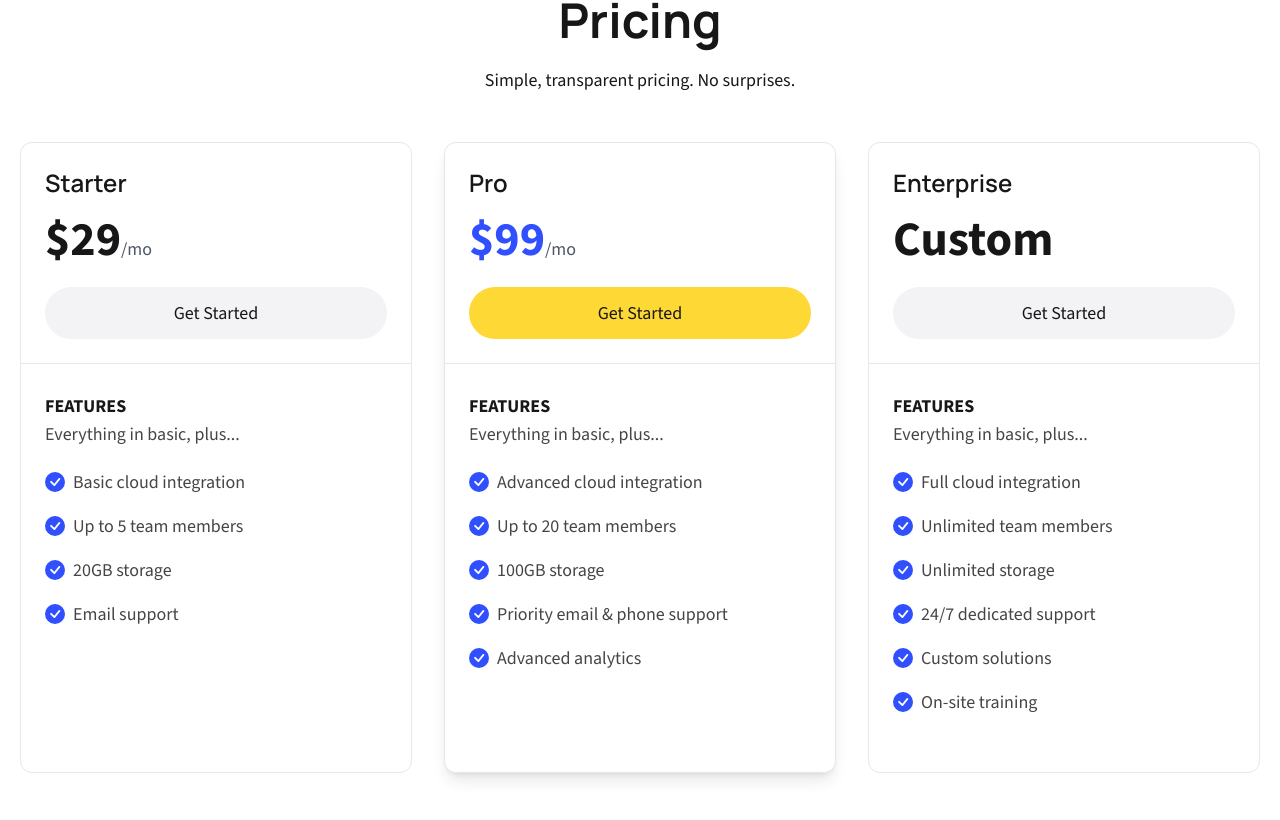
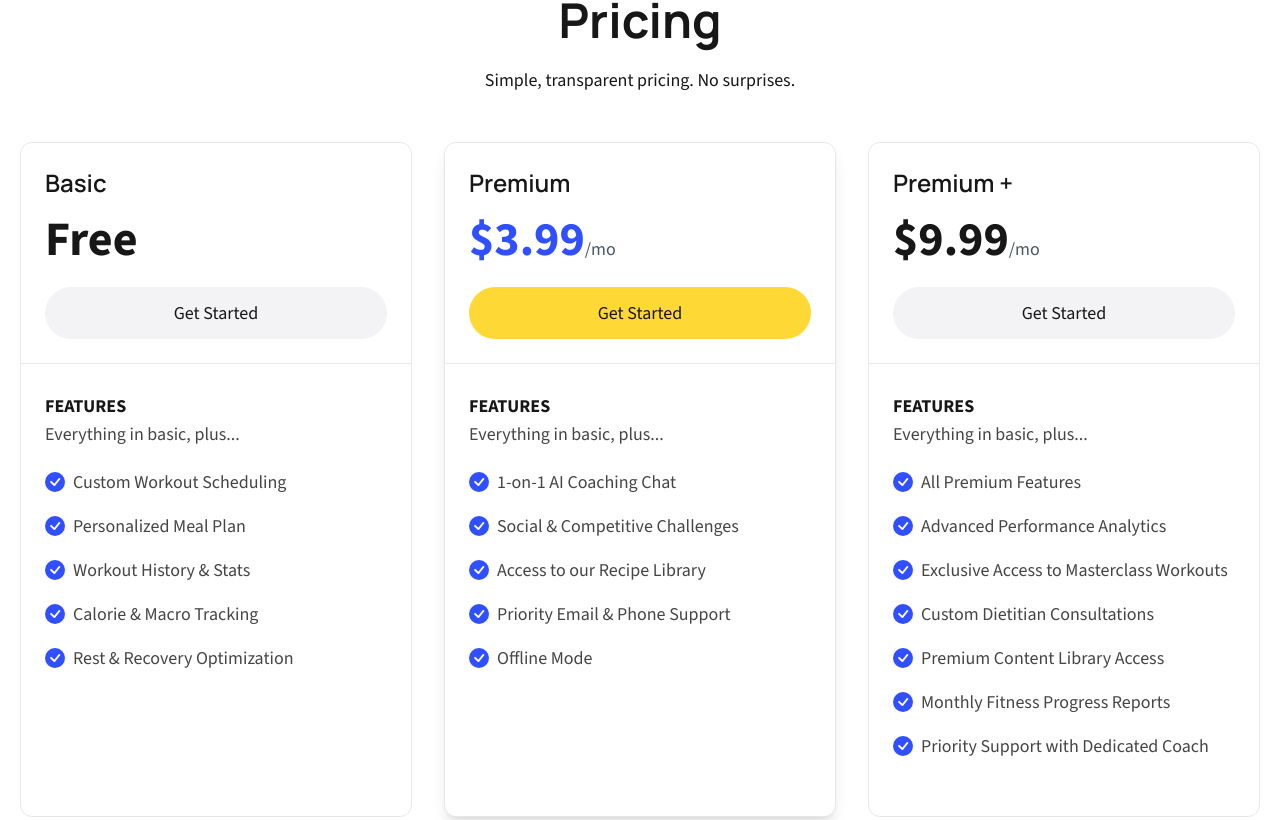
Before and after one commit to DanielRichardson1/gymbull_landingpage, a Next.js app: page / in a window 1280 px wide. Shown: the part 3860-4680 px from the top of the page. Built offline with nearby package versions, Linux system fonts and the light colour scheme.

Commit message:
Pricing Stuff

```diff
--- a/src/data/pricing.ts
+++ b/src/data/pricing.ts
@@ -2,36 +2,38 @@ import { IPricing } from "@/types";
 
 export const tiers: IPricing[] = [
     {
-        name: 'Starter',
-        price: 29,
+        name: 'Basic',
+        price: "Free",
         features: [
-            'Basic cloud integration',
-            'Up to 5 team members',
-            '20GB storage',
-            'Email support',
+            'Custom Workout Scheduling',
+            'Personalized Meal Plan',
+            'Workout History & Stats',
+            'Calorie & Macro Tracking',
+            'Rest & Recovery Optimization',
         ],
     },
     {
-        name: 'Pro',
-        price: 99,
+        name: 'Premium',
+        price: 3.99,
         features: [
-            'Advanced cloud integration',
-            'Up to 20 team members',
-            '100GB storage',
-            'Priority email & phone support',
-            'Advanced analytics',
+            '1-on-1 AI Coaching Chat',
+            'Social & Competitive Challenges',
+            'Access to our Recipe Library',
+            'Priority Email & Phone Support',
+            'Offline Mode',
         ],
     },
     {
-        name: 'Enterprise',
-        price: 'Custom',
+        name: 'Premium +',
+        price: 9.99,
         features: [
-            'Full cloud integration',
-            'Unlimited team members',
-            'Unlimited storage',
-            '24/7 dedicated support',
-            'Custom solutions',
-            'On-site training',
+            'All Premium Features',
+            'Advanced Performance Analytics',
+            'Exclusive Access to Masterclass Workouts',
+            'Custom Dietitian Consultations',
+            'Premium Content Library Access',
+            'Monthly Fitness Progress Reports',
+            'Priority Support with Dedicated Coach'
         ],
     },
 ]
```
